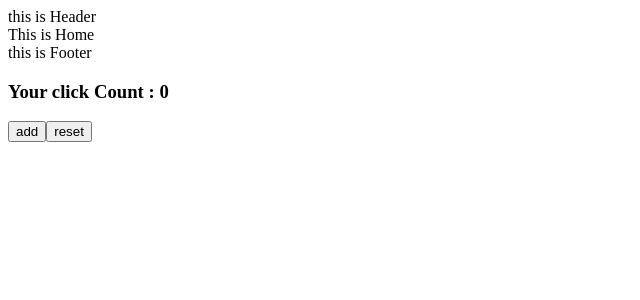
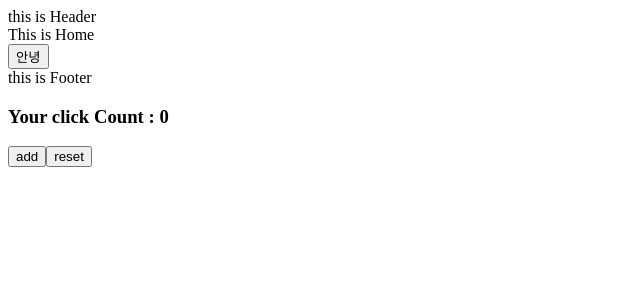
Before and after one commit to yungsuKo/react_tom, a React (Create React App) app: page / in a window 1280 px wide. Shown: the top 300 px of the page, without its empty margins (0-640 px from the left). Built offline with nearby package versions, Linux system fonts and the light colour scheme.

Commit message:
props component

```diff
--- /dev/null
+++ b/src/components/Button.js
@@ -0,0 +1,9 @@
+const Button = (props) => {
+  return (
+    <div>
+      <button>{props.text}</button>
+    </div>
+  );
+};
+
+export default Button;
--- a/src/pages/Home.js
+++ b/src/pages/Home.js
@@ -1,5 +1,12 @@
+import Button from '../components/Button';
+
 const Home = () => {
-  return <div>This is Home</div>;
+  return (
+    <div>
+      This is Home
+      <Button text="안녕" />
+    </div>
+  );
 };
 
 export default Home;
```
